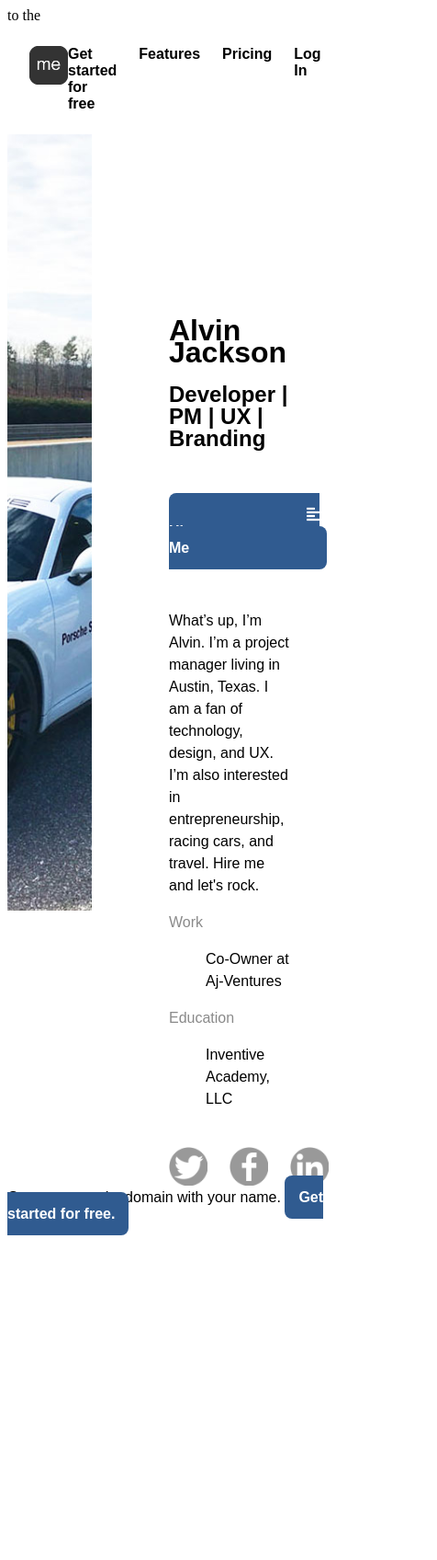
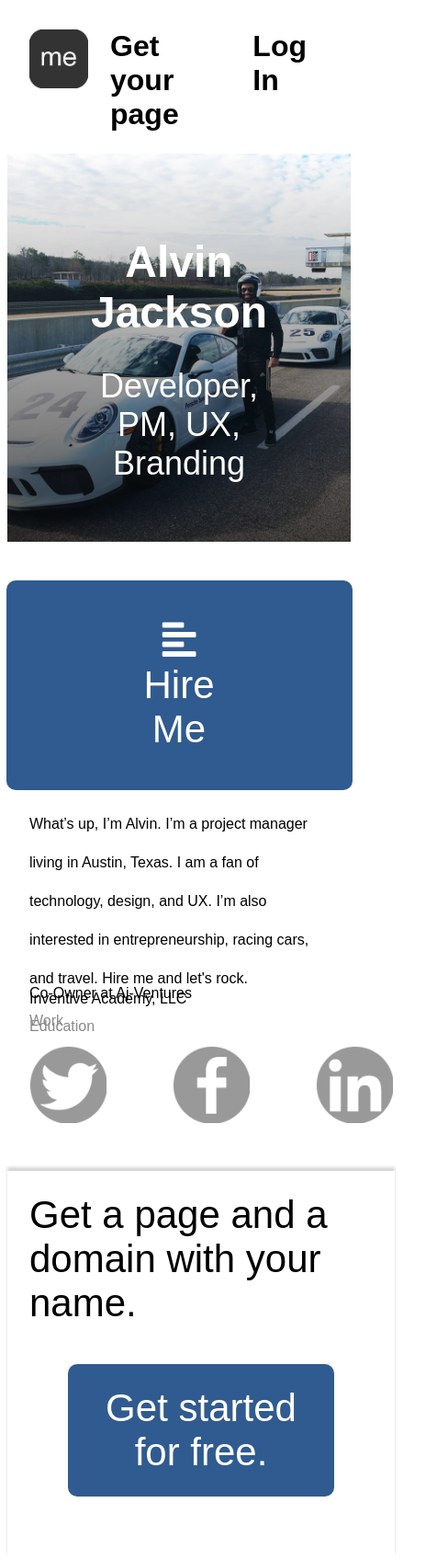
Before and after one commit to alvinjackson101/responsive-profile-site, a plain HTML site: page index.html in a window 390 px wide. Shown: the whole page at 92% size, 476 px wide, since content can reach past the window. Before the commit the page ends 1343 px from the top, so only its background shows below. Drawn offline with Linux system fonts and the light colour scheme.

Commit message:
phone view only

```diff
--- a/index.html
+++ b/index.html
@@ -3,86 +3,104 @@
 	<head>
 
 		<title>Alvin Jackson</title>
-
+		<head>
 			<link rel="stylesheet" type="text/css" href="styles.css">
 			<link rel="stylesheet" href="https://use.fontawesome.com/releases/v5.7.1/css/all.css" integrity="sha384-fnmOCqbTlWIlj8LyTjo7mOUStjsKC4pOpQbqyi7RrhN7udi9RwhKkMHpvLbHG9Sr" crossorigin="anonymous">
 			<link rel="shortcut icon" type="image/png" href="./images/alvin-jackson-me.png">
-			<link href="phone-styles.css" rel="stylesheet" media= "only screen and(max-width:500px)">
-			<link href="tablet-styles.css" rel="stylesheet" media= "only screen and(max-width:500px)">
-			<meta name=“viewport” content=“width=device-width, initial-scale=1.0"> to the <head>
+			<meta name=“viewport” content=“width=device-width, initial-scale=1.0">
 		</head>
 
 <body>
 
 	<div class="nav-container">
 
-		<div class="logo"><img src="images/alvin-jackson-me.png"></div>
-		<a href="#"> Get started for free</a>
-		<a href="#">Features</a>
-		<a href="#">Pricing</a>
+		<div class="logo">
+
+			<img src="images/alvin-jackson-me.png">
+
+		</div>
+
+		<a href="#"> Get your page</a>
 		<a href="#">Log In</a>
 
 	</div>
 
-	<div class="content-container">
+	<div class="tinted-image"></div>
 
-		<div class="pic"></div>
-			<div class="right-text">
+		<div class="title">
 
-				<div>
-					<h1>Alvin Jackson</h1>
-					<h2>Developer | PM | UX | Branding</h2>
+			<center><h1>Alvin Jackson</h1>
+			<h2>Developer, PM, UX, Branding</h2>
+			</center>
+
+		</div>
+
 	</div>
 
 	<div class="btn">
+
 		<a href="#" class="cta-button">
 		<i class="fas fa-align-left"></i> Hire Me
 		</a>
+
 	</div>
 
-				<div>
+	<div class= "main-content">
+
 		<p>What’s up, I’m Alvin. I’m a project manager living in Austin, Texas. I am a fan of technology, design, and UX. I’m also interested in entrepreneurship, racing cars, and travel. Hire me and let's rock.
 		</p>
+
+		<div class="p-titles">
+			Work
 		</div>
 
-				<div>
-					<p class="p-titles">Work</p>
-					<ul>
-						<li>Co-Owner at Aj-Ventures</li>
-					</ul>
+		<br></br>
+		Co-Owner at Aj-Ventures
+		<br></br>
 
-					<p class="p-titles">Education</p>
-					<ul>
-						<li>Inventive Academy, LLC</li>
-					</ul>
+		<div class="p-titles">
+			Education
 		</div>
 
+		<br></br>
+			Inventive Academy, LLC
+		<br></br>
+
+	</div>
 
 	<div class="social-icons">
 
 		<div class="twitter icon-container">
-						<a href="#"><img id="twitter" class="image-icon" src="images/twitter-social-logotype.png"></a>
+
+			<a href="#"><img id="twitter" class="image-icon" src="images/twitter-social-logotype.png">
+			</a>
+
 		</div>
 
 		<div class="facebook icon-container">
-						<a href="#"><img id="facebook" class="image-icon" src="images/facebook-logo.png"></a>
+
+			<a href="#"><img id="facebook" class="image-icon" src="images/facebook-logo.png">
+			</a>
+
 		</div>
 
 		<div class=" linked icon-container">
-						<a href="#"><img  id="linkedin" class="image-icon" src="images/linkedin-logo.png"></a>
+
+			<a href="#"><img  id="linkedin" class="image-icon" src="images/linkedin-logo.png">
+			</a>
+
 		</div>
 
 	</div>
-			</div>
+
+	<div class="footer">
+
+		<div class="footer-text">
+			Get a page and a domain with your name.
 		</div>
 
+		<div id="btn">
 
-	</div>
-
-	<div class="footer"></div>
-		<div>
-
-			Get a page and a domain with your name.
 			<a href="#" id="footer-button">Get started for free.
 			</a>
 
--- a/phone-styles.css
+++ b/phone-styles.css
@@ -0,0 +1,26 @@
+@media screen and (min-width: 480px){
+
+	.nav-container{
+
+		display: flex;
+		font-weight: bold;
+		padding: auto;
+		border-bottom: 1px;
+
+	}
+
+
+	.logo img{
+
+		height:12px;
+		width: auto;
+
+	}
+
+	.pic{
+
+	position: center;
+	height: auto;
+
+	}
+}
--- a/styles.css
+++ b/styles.css
@@ -1,25 +1,28 @@
 .nav-container{
 
 	display: flex;
-	font-family: arial;
+	font-family: sans-serif;
 	text-decoration: none;
 	font-weight: bold;
-	padding: 24px 24px;
+	padding: 24px;
 	border-bottom: 1px;
 	border-color: #cccccc;
+	font-size: 32px;
 
 }
 
 .logo img{
 
-	margin-right: auto;
-	height:42px;
+	height: 64px;
 	width: auto;
 
 }
 
 .logo{
+
 	flex:3;
+	margin-right: 24px;
+
 }
 
 a{
@@ -31,38 +34,36 @@ a{
 
 }
 
-.content-container{
+.tinted-image{
 
 	display: flex;
-	height: 100%;
-
-}
-
-.pic{
-
-	flex:2;
-	background-image: url('images/main-pic-alvin-jackson-3.jpg');
+	background: linear-gradient(rgba(0,0,0,0), rgba(0,0,0,.7)),
+ url('images/main-pic-alvin-jackson-3.jpg');
 	background-size: cover;
-	height: 100vh;
+	height: 50vh;
 	background-position: center;
 
 }
 
-.right-text{
-
-	flex:1;
-	padding-left: 84px;
-	margin-top: 180px;
-	/*justify-content: flex-start;*/
+.title{
+	display: flex;
+	position: absolute;
+  	top: 50%;
+  	left: 50%;
+  	transform: translate(-50%, -50%);
+  	color: #ffffff;
+  	font-size: 24px;
+  	padding-bottom: 64px;
+  	font-family: sans-serif;
 
 }
 
-h1, h2, p, li{
+p, h2, li{
 
-	font-family: arial;
-	margin-right: 64px;
-	line-height: 24px;
+	font-family: sans-serif;
+	line-height: 42px;
 	list-style: none;
+	font-weight: lighter;
 }
 
 
@@ -70,21 +71,34 @@ h1, h2, p, li{
 
 	background-color: #305b90;
 	border: none;
-	padding: 15px 150px;
+	padding: 42px 150px;
+	width: 60%;
 	color:white;
 	text-decoration: none;
-	border-radius: 8px;
-	font-family: arial;
+	border-radius: 10px;
+	font-family: sans-serif;
+	font-size: 42px;
+	text-align: center;
+	font-weight: lighter;
 
 }
 .btn{
 
-	padding: 42px 0px 42px 0px;
+	display: flex;
+	justify-content: center;
+	margin-top: 42px;
+}
+
+.main-content{
+
+	margin: 0px 24px 0px 24px;
+
 }
 
 .p-titles{
 
 	color: #8a8a8a;
+	margin-bottom: -84px;
 }
 
 .social-icons{
@@ -99,20 +113,27 @@ h1, h2, p, li{
 
 .social-icons div a img{
 
-	height: 42px;
-	margin-top: 24px;
+	height: 84px;
+	width: auto;
+	margin: 24px;
 }
 
 .footer{
 
-	display: fixed;
+	display: flex;
     width: 100%;
- 	font-family: arial;
- 	padding: -24px;
+ 	font-family: sans-serif;
+ 	padding: 24px;
+ 	margin-top: 24px;
  	background-color:rgb(255, 255, 2555, 0.7);
- 	box-shadow: 0px -4px 3px rgba(50, 50, 50, 0.50);
+ 	box-shadow: 0px -4px 3px rgba(50, 50, 50, .2);
+	font-weight: lighter;
+	font-size: 42px;
+	flex-wrap: wrap;
+	justify-content: center;
 
 }
+
 
 h1, h2, p, div {
     font-family: sans-serif;
@@ -125,14 +146,27 @@ div {
 
 
 #footer-button{
-
+	display: flex;
 	background-color: #305b90;
 	border: none;
-	padding: 15px 15px;
+	padding: 24px;
 	color:white;
 	text-decoration: none;
-	border-radius: 8px;
-	font-family: arial;
-
+	border-radius: 10px;
+	font-family: sans-serif;
+	font-weight: lighter;
 
 }
+
+#btn{
+
+	display: flex;
+	border: none;
+	padding: 42px 42px;
+	color:white;
+	text-decoration: none;
+	border-radius: 10px;
+	font-size: 42px;
+	text-align: center;
+
+}
--- a/tablet-styles.css
+++ b/tablet-styles.css
@@ -0,0 +1,27 @@
+
+@media screen and (min-width: 1366px){
+
+	.nav-container{
+
+		display: flex;
+		text-decoration: none;
+		font-weight: bold;
+		padding: auto;
+		border-bottom: 1px;
+		border-color: #cccccc;
+
+	}
+
+
+	.logo img{
+
+		margin-right: auto;
+		height:80px;
+		width: auto;
+
+	}
+
+	.logo{
+		flex:3;
+	}
+}
```
Lines whose indentation alone changed are shown as unchanged.
